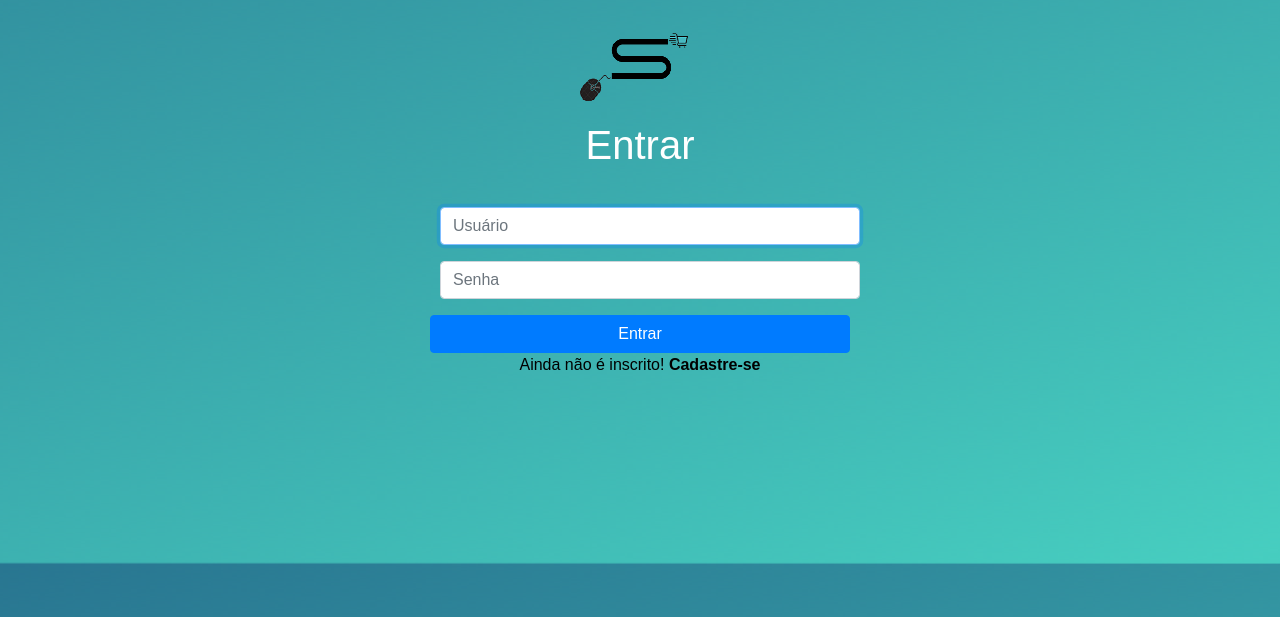
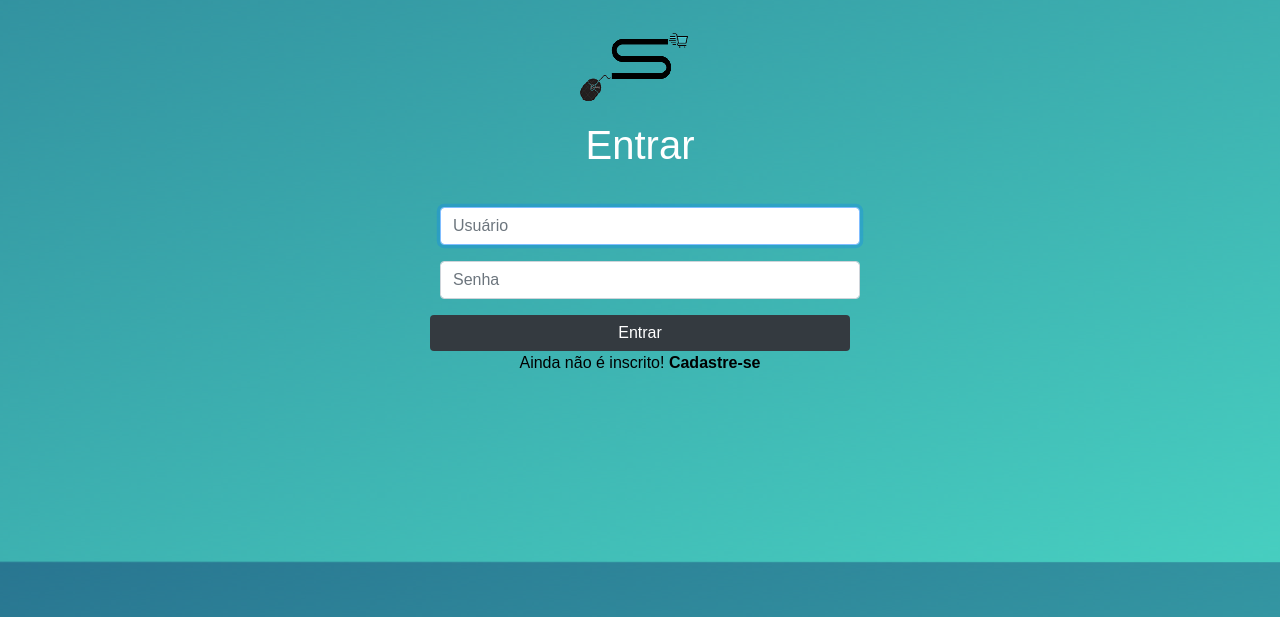
Before and after one commit to SamuelSsc/Fast-shopping_codgniter, a CodeIgniter app: page /fastnovo/index.php/login/index in a window 1280 px wide. Shown: the part 81-698 px from the top of the page. Run offline with CodeIgniter, Linux system fonts and the light colour scheme.

Commit message:
mudando a cor do login

```diff
--- a/application/views/v_login.php
+++ b/application/views/v_login.php
@@ -14,7 +14,7 @@
 				<div class="form-group">
 					<input class="form-control" placeholder="Senha" name="txtSenha" type="password" required>
 				</div>
-				<button type="submit" id="btnEntrar" class="btn btn-block btn-primary">Entrar</button>
+				<button type="submit" id="btnEntrar" class="btn btn-block btn-dark">Entrar</button>
 			</fieldset>
 		</form>
 		<a href="<?= base_url("Cadastro")?>">Ainda não é inscrito! <strong>Cadastre-se</strong></a>
--- a/assets/css/estilo_login.css
+++ b/assets/css/estilo_login.css
@@ -6,7 +6,7 @@
 body{
 	background-image: url("../Img/fcadastro.png");
 	background-position: 50% 70%;
-	color: darkblue;
+	color: black;
 	font-family: arial;
 	width: 100%;
 	min-width: 100vw;
@@ -52,11 +52,10 @@ a{
 
 a:hover{
 	text-decoration: underline;
-
 }
 
-input[type=submit]{
-	background-color: black;
+button[type=submit]{
+	/* background-color: black; */
 	color: white;
 	border: none;
 	cursor: pointer;
```
